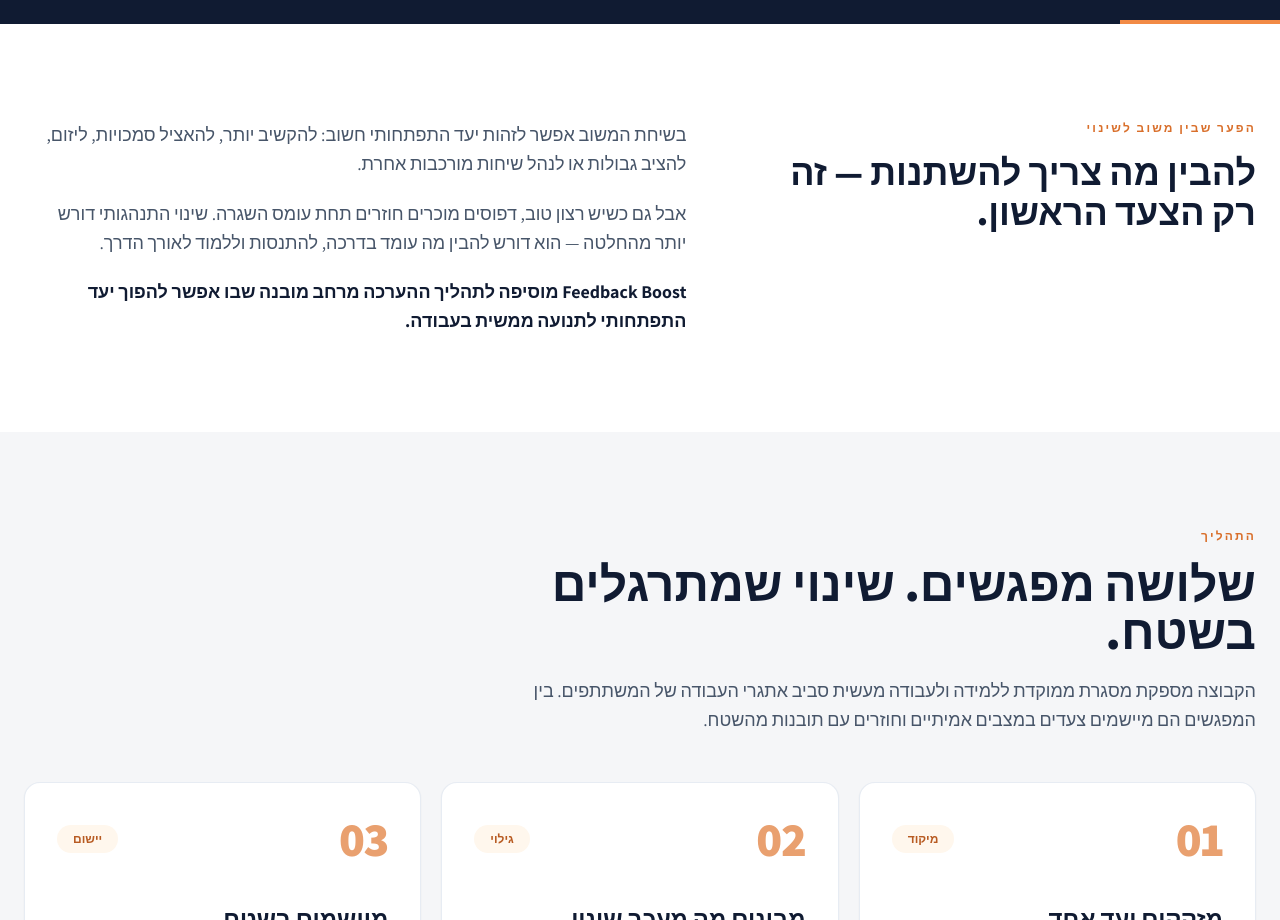
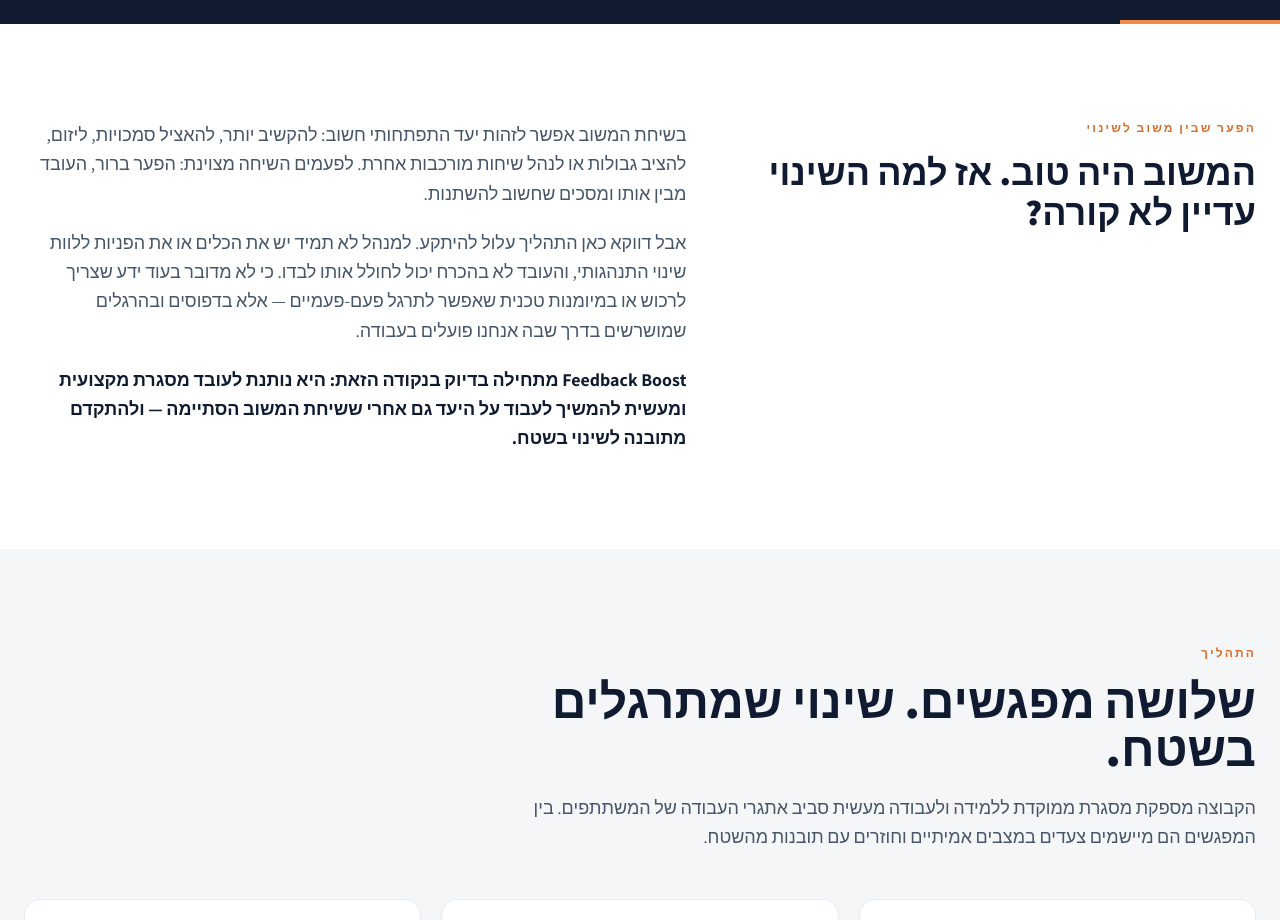
Before and after one commit to gkilon/gilad-kilon-AI, a React (Vite) app: page /obt in a window 1280 px wide. Shown: the part 960-1880 px from the top of the page. Built offline with nearby package versions, Linux system fonts and the light colour scheme; no server answers; the database is empty.

Commit message:
Clarify Feedback Boost differentiation after feedback

```diff
--- a/components/OBTProgram.tsx
+++ b/components/OBTProgram.tsx
@@ -104,12 +104,12 @@ const OBTProgram: React.FC = () => {
         <div className="grid items-start gap-10 lg:grid-cols-[0.85fr_1.15fr] lg:gap-20">
           <div>
             <p className="mb-4 text-xs font-bold tracking-[0.18em] text-[#D96F2B]">הפער שבין משוב לשינוי</p>
-            <h2 className="text-3xl font-black leading-tight text-[#101B32] md:text-4xl">להבין מה צריך להשתנות — זה רק הצעד הראשון.</h2>
+            <h2 className="text-3xl font-black leading-tight text-[#101B32] md:text-4xl">המשוב היה טוב. אז למה השינוי עדיין לא קורה?</h2>
           </div>
           <div className="space-y-5 text-lg leading-relaxed text-slate-600">
-            <p>בשיחת המשוב אפשר לזהות יעד התפתחותי חשוב: להקשיב יותר, להאציל סמכויות, ליזום, להציב גבולות או לנהל שיחות מורכבות אחרת.</p>
-            <p>אבל גם כשיש רצון טוב, דפוסים מוכרים חוזרים תחת עומס השגרה. שינוי התנהגותי דורש יותר מהחלטה — הוא דורש להבין מה עומד בדרכה, להתנסות וללמוד לאורך הדרך.</p>
-            <p className="font-bold text-[#101B32]">Feedback Boost מוסיפה לתהליך ההערכה מרחב מובנה שבו אפשר להפוך יעד התפתחותי לתנועה ממשית בעבודה.</p>
+            <p>בשיחת המשוב אפשר לזהות יעד התפתחותי חשוב: להקשיב יותר, להאציל סמכויות, ליזום, להציב גבולות או לנהל שיחות מורכבות אחרת. לפעמים השיחה מצוינת: הפער ברור, העובד מבין אותו ומסכים שחשוב להשתנות.</p>
+            <p>אבל דווקא כאן התהליך עלול להיתקע. למנהל לא תמיד יש את הכלים או את הפניות ללוות שינוי התנהגותי, והעובד לא בהכרח יכול לחולל אותו לבדו. כי לא מדובר בעוד ידע שצריך לרכוש או במיומנות טכנית שאפשר לתרגל פעם-פעמיים — אלא בדפוסים ובהרגלים שמושרשים בדרך שבה אנחנו פועלים בעבודה.</p>
+            <p className="font-bold text-[#101B32]">Feedback Boost מתחילה בדיוק בנקודה הזאת: היא נותנת לעובד מסגרת מקצועית ומעשית להמשיך לעבוד על היעד גם אחרי ששיחת המשוב הסתיימה — ולהתקדם מתובנה לשינוי בשטח.</p>
           </div>
         </div>
       </section>
```
